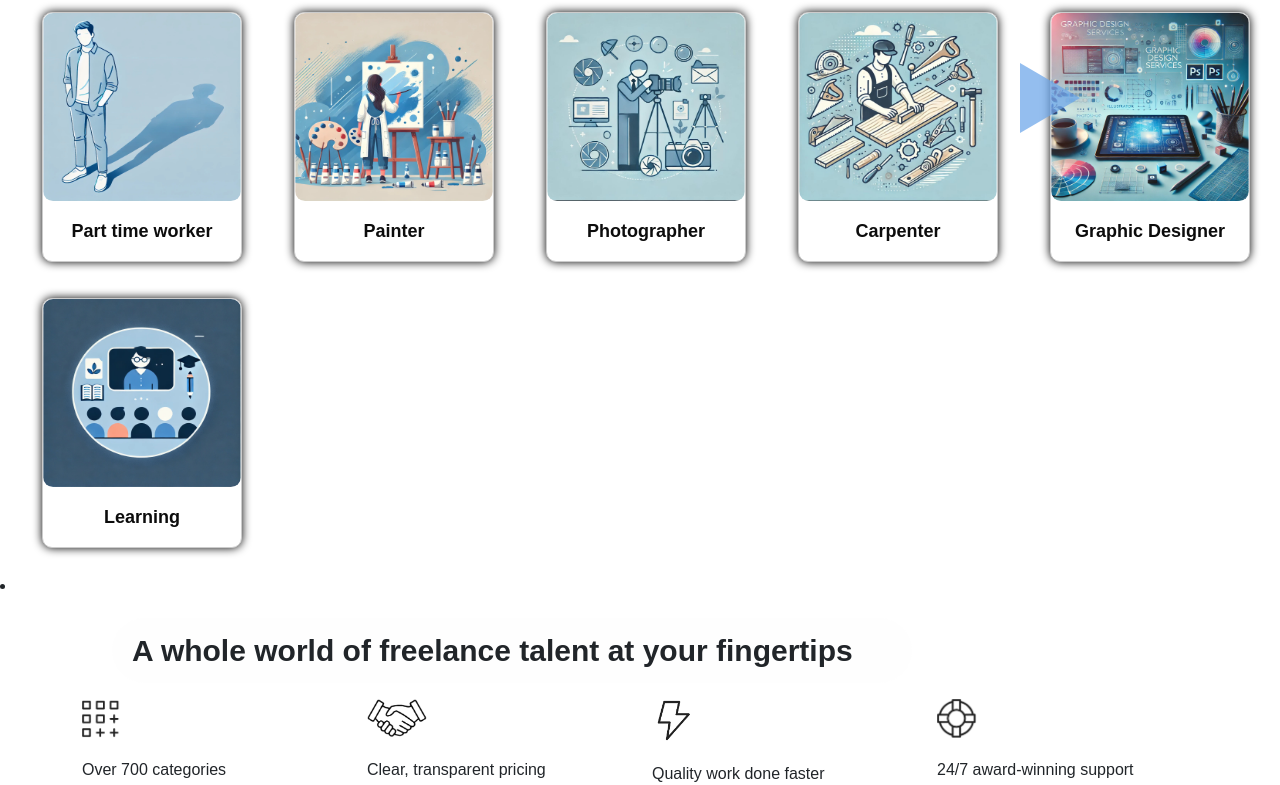
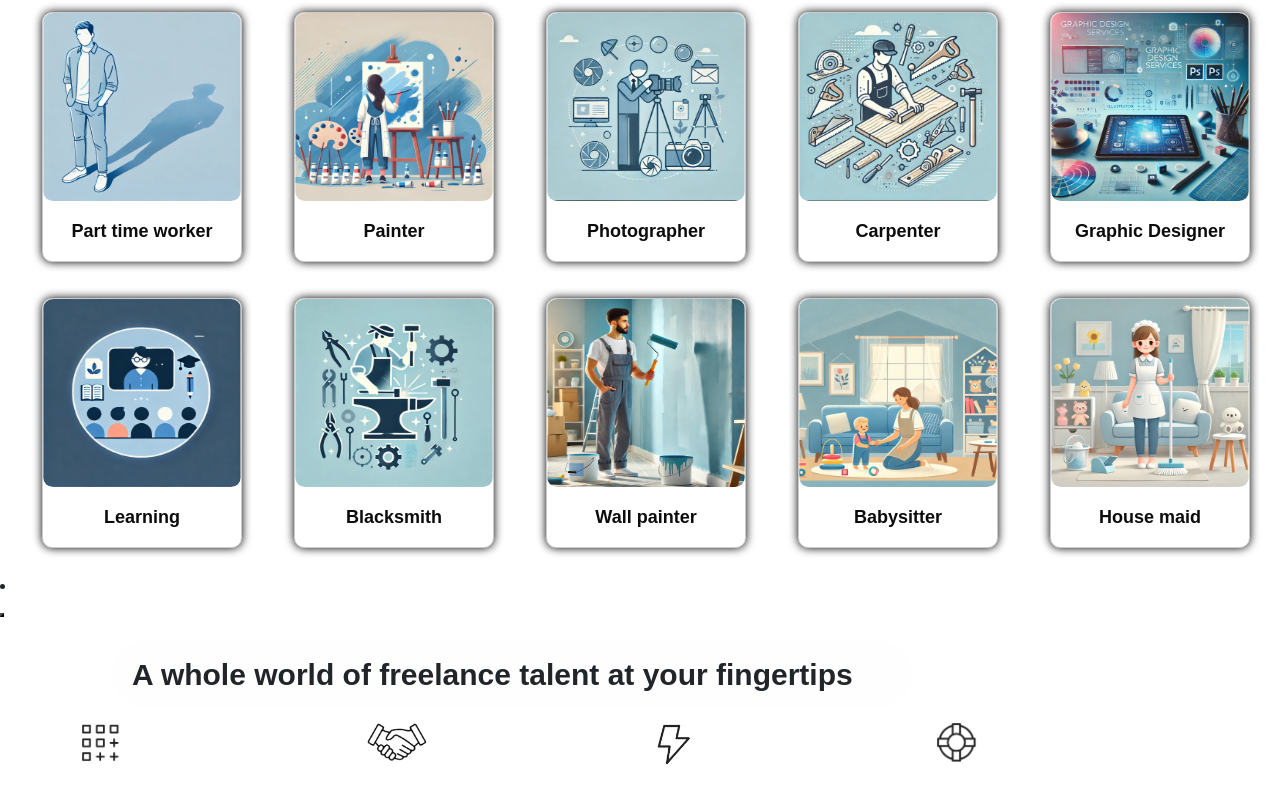
Before and after one commit to majd1144/khadamatcom1, a React (Create React App) app in the folder khadamatcom11/: page / in a window 1280 px wide. Shown: the part 737-1522 px from the top of the page. Built offline with nearby package versions, Linux system fonts and the light colour scheme.

Commit message:
remove button and display all the services

```diff
--- a/khadamatcom11/src/App.css
+++ b/khadamatcom11/src/App.css
@@ -102,35 +102,14 @@ body {
   /* background-color: rgba(109, 166, 234, 0.73);  */
   transition: background-color 0.5s ease; /* إضافة تأثير سلس عند تغيير اللون */
 }
-.button-more {
-  background-color: transparent; /* إزالة خلفية الزر */
-  border: none; /* إزالة الإطار */
-  color: rgb(10, 50, 144); /* لون النص */
-  padding: -10px  50px; /* زيادة الحشو لجعل الزر أكبر */
-  font-size: 18px; /* تكبير حجم الخط */
-  cursor: pointer; /* تغيير شكل المؤشر */
-  display: inline-block;
-  text-transform: uppercase; /* تكبير الحروف */
-  margin-left: 80px; /* مسافة من اليسار لجعل الزر بعيد عن البوكس */
-  position: absolute;
-  top: 100%;
-  right: 100px;
-}
+/**/
 .servicesCards li:hover,
 .servicesCards li:focus {
   transform: translateY(-8px);
   box-shadow: 0 8px 20px rgba(0, 0, 0, 0.15);
 }
 
-.button-more::before {
-  content: ''; /* محتوى فارغ لرسم السهم */
-  position: absolute;
-  right: 100px; /* مسافة من اليمين، أكبر للسهم الأكبر */
-  border-top: 35px solid transparent; /* جزء علوي من السهم */
-  border-bottom: 35px solid transparent; /* جزء سفلي من السهم */
-  border-left: 60px solid ; /* لون السهم */
-}
-
+/**/
 
 .nav{
   position:sticky;
--- a/khadamatcom11/src/components/HomePage.jsx
+++ b/khadamatcom11/src/components/HomePage.jsx
@@ -14,7 +14,7 @@ import "../App.css";
 export default function HomePage(){
   const [showAll, setShowAll] = useState(false);
     // const [theme, setTheme] = useState('light');
-    const displayedServices = showAll ? servicesCards : servicesCards.slice(0, 6);
+    const displayedServices = showAll ? servicesCards : servicesCards.slice(0, 10);
     return(
         <div className='component'>
           {/* <NavBar className='nav' theme={theme} setTheme={setTheme} /> */}
```
